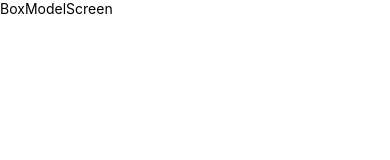
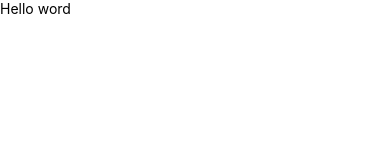
Before and after one commit to RunyShark/NativeApp, a React Native app: screen / in a window 390 px wide. Shown: the top 160 px of the page. Built offline with nearby package versions, Linux system fonts and the light colour scheme.

Commit message:
dimensions

```diff
--- a/src/App.tsx
+++ b/src/App.tsx
@@ -1,10 +1,17 @@
+/* eslint-disable react-native/no-inline-styles */
 import React from 'react';
-import {HelloScreen, CounterScreen, BoxModelScreen} from './index';
+import {SafeAreaView} from 'react-native';
+import {
+  // HelloScreen,
+  // CounterScreen,
+  // BoxModelScreen,
+  DimensionScreen,
+} from './index';
 
 export const App = () => {
   return (
-    // <HelloScreen />
-    // <CounterScreen />
-    <BoxModelScreen />
+    <SafeAreaView style={{flex: 1}}>
+      <DimensionScreen />
+    </SafeAreaView>
   );
 };
--- a/src/screens/BoxObjModel/index.tsx
+++ b/src/screens/BoxObjModel/index.tsx
@@ -1,10 +1,23 @@
 import React from 'react';
-import {SafeAreaView, Text} from 'react-native';
+import {StyleSheet, Text, View} from 'react-native';
 
 export const BoxModelScreen = () => {
   return (
-    <SafeAreaView>
-      <Text>BoxModelScreen</Text>
-    </SafeAreaView>
+    <View style={styles.conteiner}>
+      <Text style={styles.title}>BoxModelScreen</Text>
+    </View>
   );
 };
+
+const styles = StyleSheet.create({
+  conteiner: {
+    flex: 1,
+    backgroundColor: 'red',
+  },
+  title: {
+    padding: 50,
+    fontSize: 20,
+    width: 150,
+    borderWidth: 10,
+  },
+});
--- /dev/null
+++ b/src/screens/Dimensione/index.tsx
@@ -0,0 +1,10 @@
+import React from 'react';
+import {Text, View} from 'react-native';
+
+export const DimensionScreen = () => {
+  return (
+    <View>
+      <Text>Hello word</Text>
+    </View>
+  );
+};
--- a/src/screens/index.ts
+++ b/src/screens/index.ts
@@ -1,3 +1,4 @@
 export * from './Hello';
 export * from './Counter';
 export * from './BoxObjModel';
+export * from './Dimensione';
```
